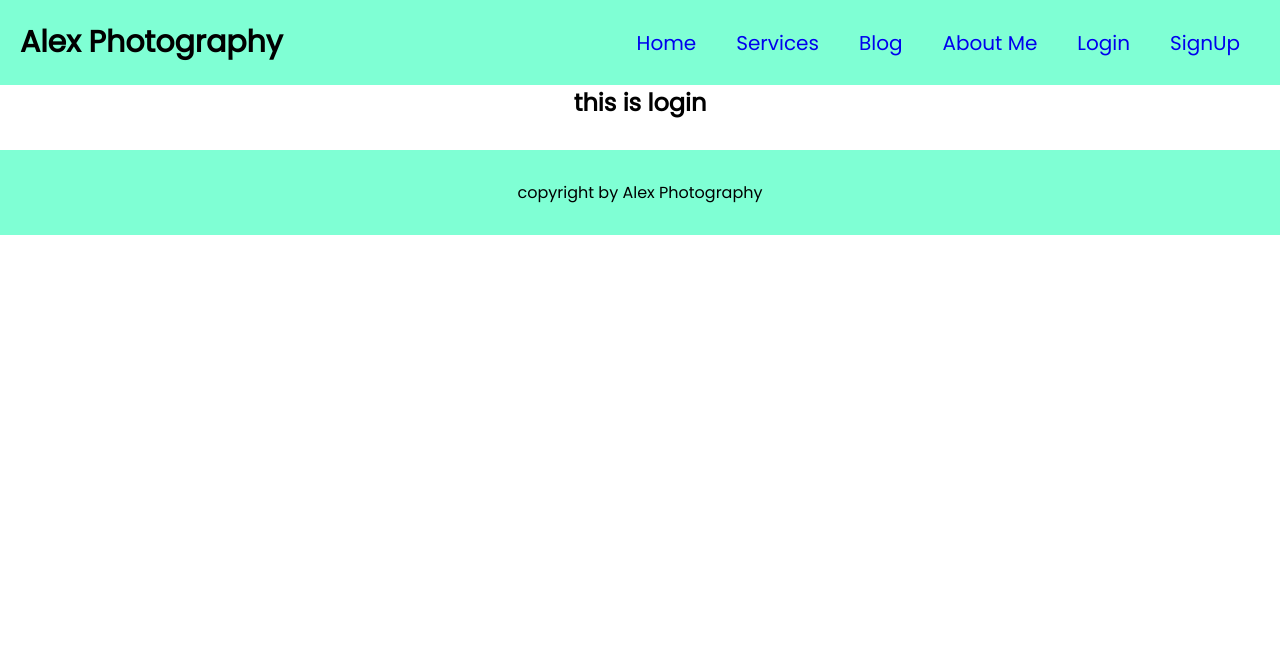
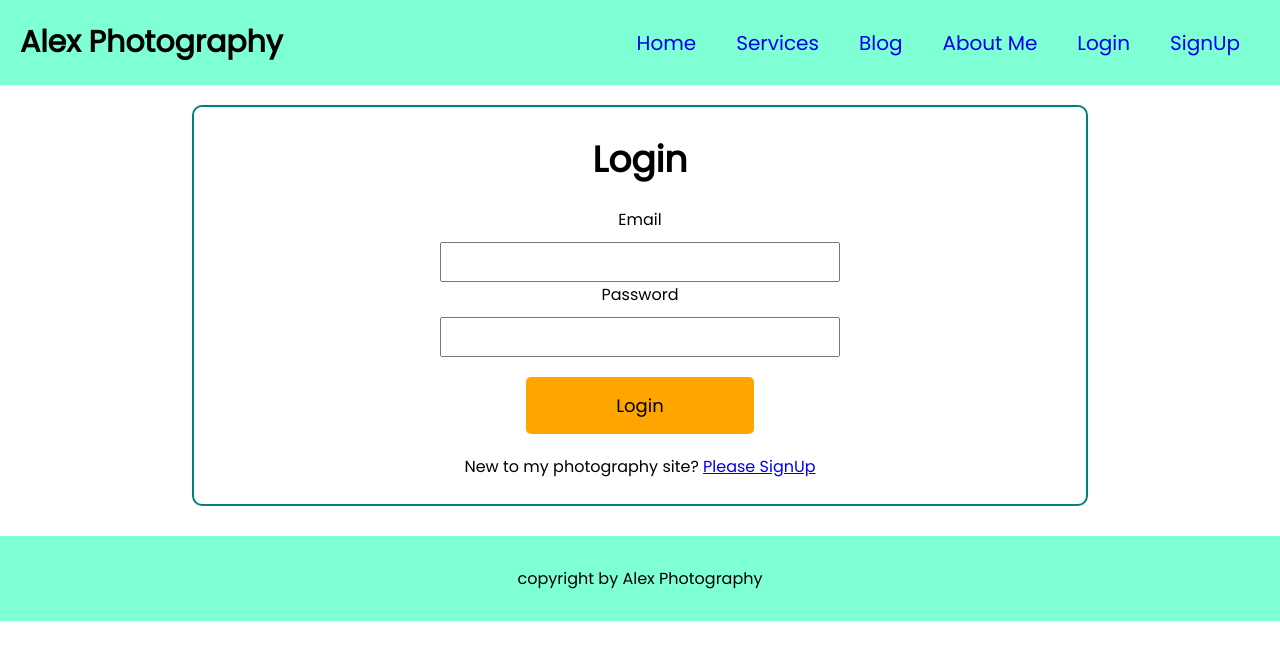
Before and after one commit to raju-miah/alex-photography-client, a React (Create React App) app: page /login in a window 1280 px wide. Shown: the top 660 px of the page. Built offline with nearby package versions, Linux system fonts and the light colour scheme.

Commit message:
style login firld

```diff
--- a/package.json
+++ b/package.json
@@ -9,6 +9,8 @@
     "firebase": "^9.13.0",
     "react": "^18.2.0",
     "react-dom": "^18.2.0",
+    "react-hot-toast": "^2.4.0",
+    "react-icons": "^4.6.0",
     "react-router-dom": "^6.4.3",
     "react-scripts": "5.0.1",
     "web-vitals": "^2.1.4"
--- a/src/components/Login/Login.css
+++ b/src/components/Login/Login.css
@@ -0,0 +1,43 @@
+.from-container {
+    border: 2px solid teal;
+    border-radius: 10px;
+    width: 70%;
+    margin: 20px auto;
+    padding: 25px;
+}
+
+.login-text {
+    font-size: 36px;
+    font-weight: bold;
+    margin-bottom: 20px;
+}
+
+.form {
+    display: flex;
+    flex-direction: column;
+    align-items: center;
+    justify-content: center;
+}
+
+.form-control {
+    display: flex;
+    flex-direction: column;
+    justify-content: center;
+    align-items: center;
+}
+
+.form-control input {
+    width: 400px;
+    height: 40px;
+    margin-top: 10px;
+}
+
+.btn-login {
+    padding: 15px 90px;
+    background: orange;
+    border: none;
+    border-radius: 5px;
+    margin: 20px 0px;
+    font-size: 18px;
+    cursor: pointer;
+}
--- a/src/components/Login/Login.js
+++ b/src/components/Login/Login.js
@@ -1,9 +1,23 @@
 import React from 'react';
+import { Link } from 'react-router-dom';
+import './Login.css';
 
 const Login = () => {
     return (
-        <div>
-            <h2>this is login</h2>
+        <div className='from-container'>
+            <h2 className='login-text'>Login</h2>
+            <form className='form'>
+                <div className="form-control">
+                    <label htmlFor="email">Email</label>
+                    <input type="email" name="email" required />
+                </div>
+                <div className="form-control">
+                    <label htmlFor="password">Password</label>
+                    <input type="password" name="password" required />
+                </div>
+                <input className='btn-login' type="submit" value="Login" />
+            </form>
+            <p className='new-u'>New to my photography site? <Link to="/signup">Please SignUp</Link></p>
         </div>
     );
 };
```
Also changed, not shown: 1 other file (tests, documents, lock files or other folders).
